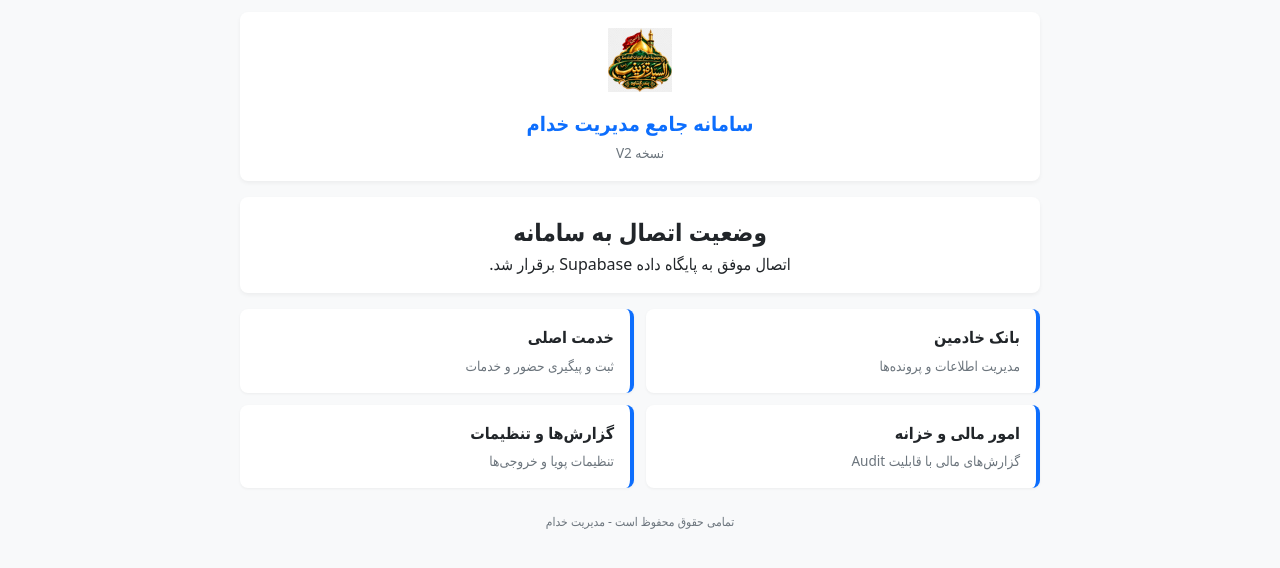
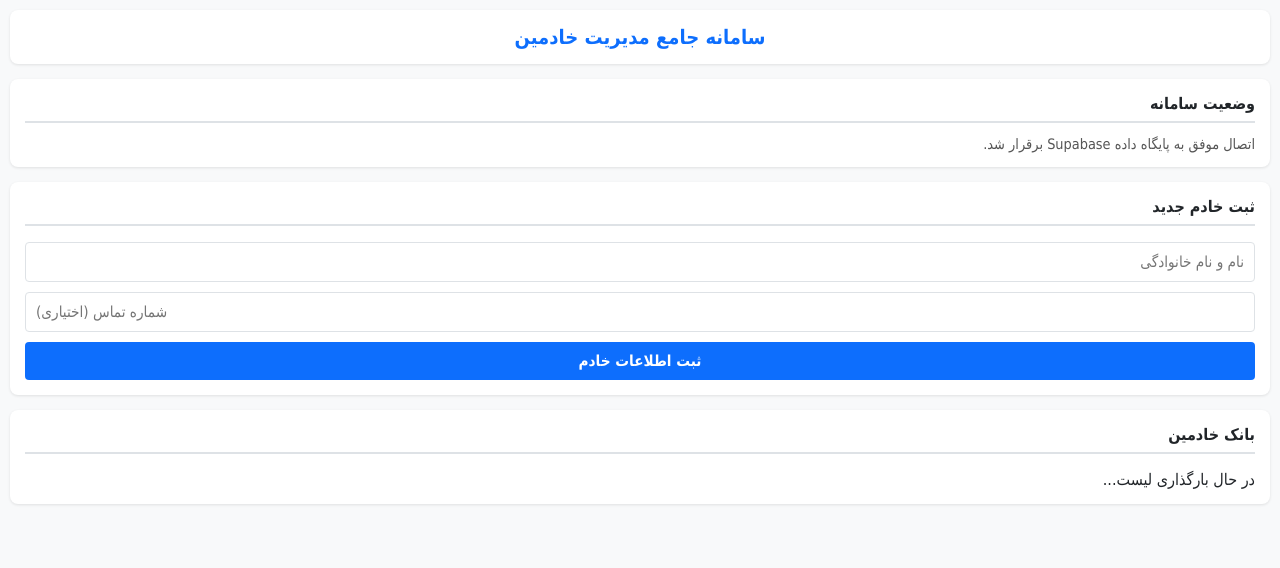
Before and after one commit to daadelian-bot/khadem-jame, a plain HTML site: page index.html in a window 1280 px wide. Drawn offline with nearby package versions, Linux system fonts and the light colour scheme.

Commit message:
Update index.html

```diff
--- a/index.html
+++ b/index.html
@@ -3,52 +3,127 @@
 <head>
     <meta charset="UTF-8">
     <meta name="viewport" content="width=device-width, initial-scale=1.0">
-    <title>سامانه جامع مدیریت خدام</title>
-    <link rel="stylesheet" href="styles.css">
-    <!-- بارگذاری کتابخانه Supabase -->
+    <title>سامانه مدیریت خادمین (نسخه ۲)</title>
+    <style>
+        :root {
+            --primary-color: #0d6efd;
+            --bg-color: #f8f9fa;
+            --card-bg: #ffffff;
+            --text-color: #212529;
+            --border-color: #dee2e6;
+        }
+        body {
+            font-family: Tahoma, Arial, sans-serif;
+            background-color: var(--bg-color);
+            color: var(--text-color);
+            margin: 0;
+            padding: 10px;
+            direction: rtl;
+        }
+        header {
+            text-align: center;
+            padding: 15px 0;
+            background-color: var(--card-bg);
+            border-radius: 8px;
+            margin-bottom: 15px;
+            box-shadow: 0 1px 3px rgba(0,0,0,0.1);
+        }
+        h1 {
+            font-size: 1.25rem;
+            margin: 0;
+            color: var(--primary-color);
+        }
+        .card {
+            background-color: var(--card-bg);
+            border-radius: 8px;
+            padding: 15px;
+            margin-bottom: 15px;
+            box-shadow: 0 1px 3px rgba(0,0,0,0.1);
+        }
+        h2, h3 {
+            font-size: 1rem;
+            margin-top: 0;
+            border-bottom: 2px solid var(--border-color);
+            padding-bottom: 8px;
+        }
+        input, button {
+            font-family: Tahoma, Arial, sans-serif;
+            font-size: 0.95rem;
+            box-sizing: border-box;
+        }
+        .form-control {
+            width: 100%;
+            padding: 10px;
+            margin-bottom: 10px;
+            border: 1px solid var(--border-color);
+            border-radius: 4px;
+        }
+        .btn-primary {
+            width: 100%;
+            background-color: var(--primary-color);
+            color: white;
+            border: none;
+            padding: 10px;
+            border-radius: 4px;
+            cursor: pointer;
+            font-weight: bold;
+        }
+        .btn-primary:active {
+            opacity: 0.85;
+        }
+        #connection-status {
+            font-size: 0.9rem;
+            color: #555;
+            margin: 0;
+        }
+        ul {
+            list-style: none;
+            padding: 0;
+            margin: 0;
+        }
+        li {
+            padding: 8px 0;
+            border-bottom: 1px solid var(--border-color);
+            font-size: 0.9rem;
+            display: flex;
+            justify-content: space-between;
+            align-items: center;
+        }
+    </style>
+    <!-- کتابخانه Supabase -->
     <script src="https://cdn.jsdelivr.net/npm/@supabase/supabase-js@2"></script>
 </head>
 <body>
-    <div class="app-container">
-        <!-- هدر سامانه -->
-        <header class="app-header">
-            <img src="logo.png" alt="لوگو سامانه" class="app-logo">
-            <h1>سامانه جامع مدیریت خدام</h1>
-            <span id="system-version">نسخه V2</span>
+
+    <header>
+        <h1>سامانه جامع مدیریت خادمین</h1>
     </header>
 
-        <!-- محتوای اصلی -->
     <main id="main-content">
+        <!-- وضعیت اتصال -->
         <div class="card">
-                <h2>وضعیت اتصال به سامانه</h2>
-                <p id="connection-status">در حال اتصال به پایگاه داده Supabase...</p>
+            <h2>وضعیت سامانه</h2>
+            <p id="connection-status">در حال بررسی اتصال به پایگاه داده...</p>
         </div>
 
-            <div class="dashboard-grid" id="modules-grid">
-                <div class="module-card">
+        <!-- فرم ثبت خادم جدید -->
+        <div class="card">
+            <h3>ثبت خادم جدید</h3>
+            <form id="khadem-form">
+                <input type="text" id="khadem-name" class="form-control" placeholder="نام و نام خانوادگی" required>
+                <input type="tel" id="khadem-phone" class="form-control" placeholder="شماره تماس (اختیاری)">
+                <button type="submit" class="btn-primary">ثبت اطلاعات خادم</button>
+            </form>
+        </div>
+
+        <!-- لیست خادمین ثبت‌شده -->
+        <div class="card">
             <h3>بانک خادمین</h3>
-                    <p>مدیریت اطلاعات و پرونده‌ها</p>
-                </div>
-                <div class="module-card">
-                    <h3>خدمت اصلی</h3>
-                    <p>ثبت و پیگیری حضور و خدمات</p>
-                </div>
-                <div class="module-card">
-                    <h3>امور مالی و خزانه</h3>
-                    <p>گزارش‌های مالی با قابلیت Audit</p>
-                </div>
-                <div class="module-card">
-                    <h3>گزارش‌ها و تنظیمات</h3>
-                    <p>تنظیمات پویا و خروجی‌ها</p>
-                </div>
+            <div id="khadem-list">در حال بارگذاری لیست...</div>
         </div>
     </main>
 
-        <footer class="app-footer">
-            <p>تمامی حقوق محفوظ است - مدیریت خدام</p>
-        </footer>
-    </div>
-
+    <!-- اسکریپت اصلی اتصال و منطق برنامه -->
     <script src="app.js"></script>
 </body>
 </html>
```
Lines whose indentation alone changed are shown as unchanged.
